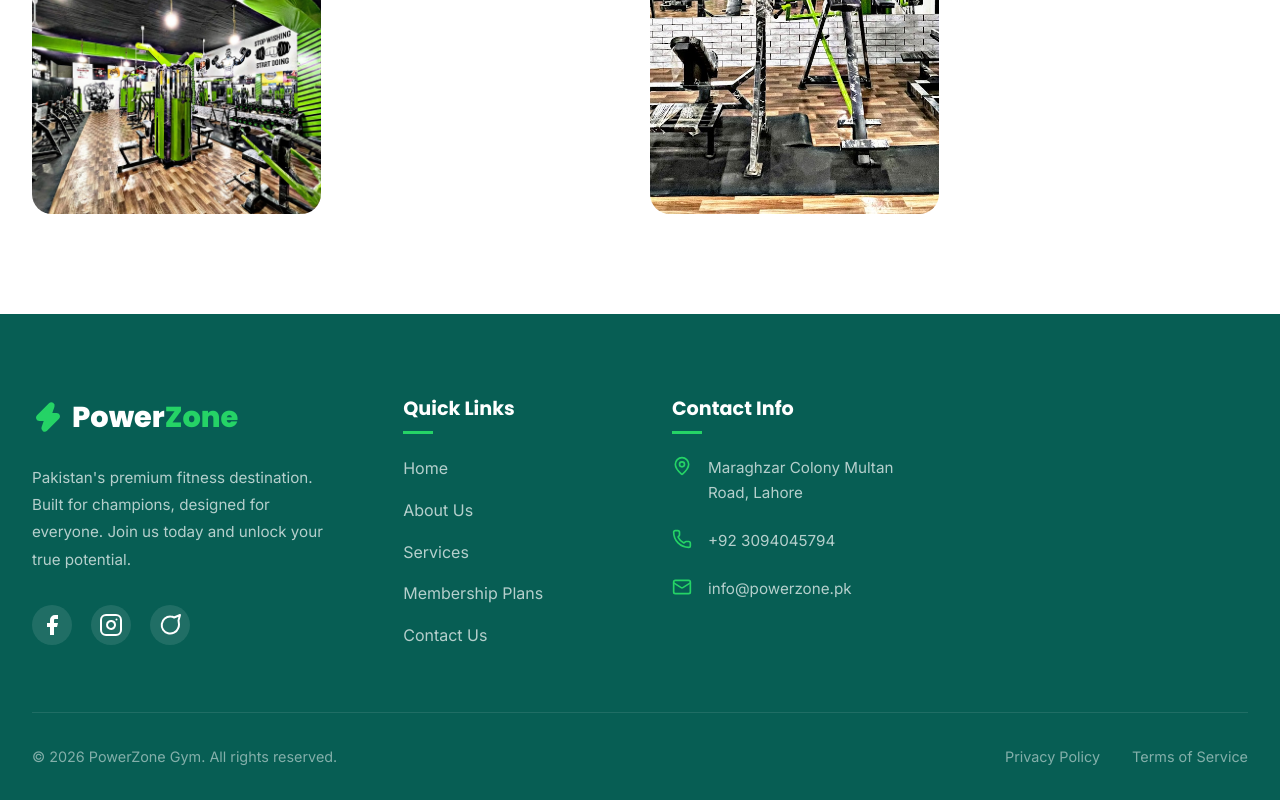
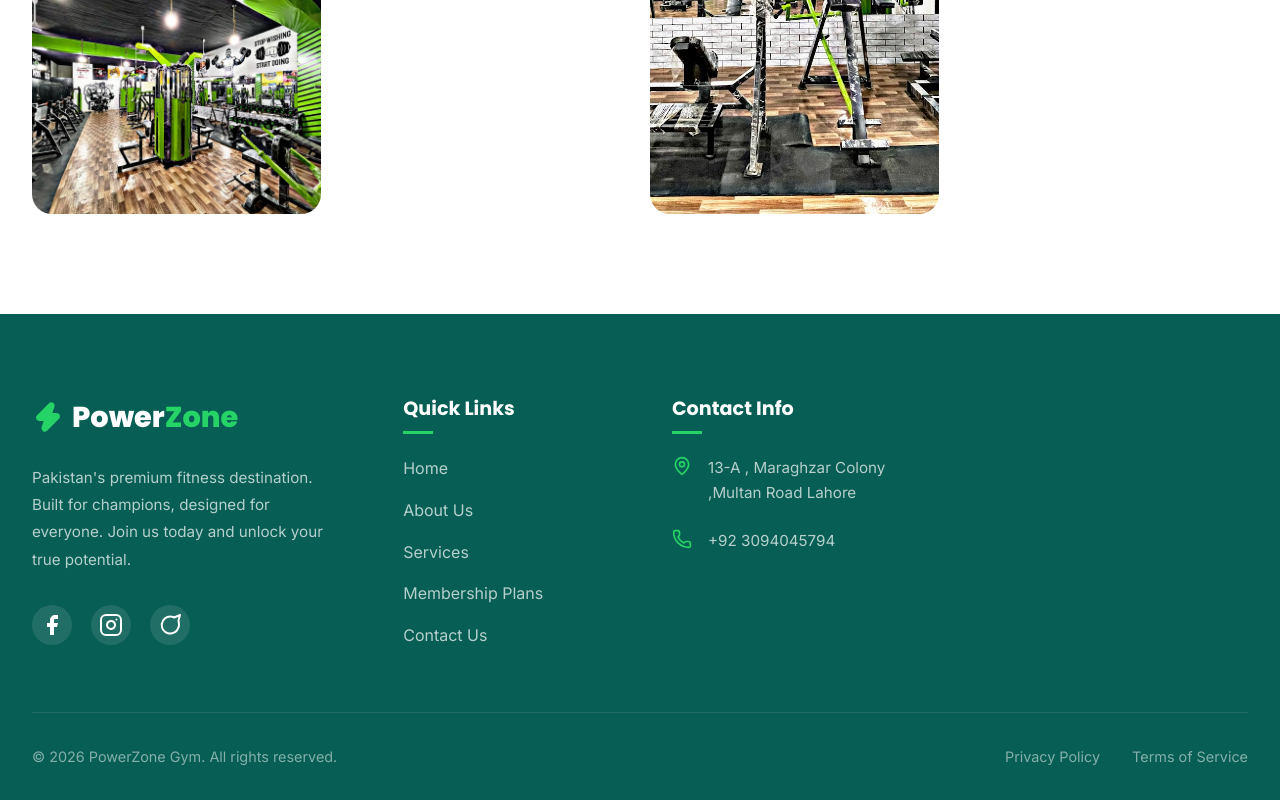
Before and after one commit to musmanarif12/PowerZone, a Next.js app: page / in a window 1280 px wide. Shown: the part 6599-7399 px from the top of the page. Built offline with nearby package versions, Linux system fonts and the light colour scheme; no server answers; the database is empty.

Commit message:
Content: Updated Footer address and removed email contact

```diff
--- a/components/Footer/Footer.tsx
+++ b/components/Footer/Footer.tsx
@@ -1,6 +1,6 @@
 import React from 'react';
 import Link from 'next/link';
-import { Zap, Phone, Mail, MapPin } from 'lucide-react';
+import { Zap, Phone, MapPin } from 'lucide-react';
 import styles from './Footer.module.css';
 
 const Footer = () => {
@@ -46,15 +46,11 @@ const Footer = () => {
             <div className={styles.contactInfo}>
               <div className={styles.infoItem}>
                 <MapPin className={styles.infoIcon} />
-                <span>Maraghzar Colony Multan Road, Lahore</span>
+                <span>13-A , Maraghzar Colony ,Multan Road Lahore</span>
               </div>
               <div className={styles.infoItem}>
                 <Phone className={styles.infoIcon} />
                 <span>+92 3094045794</span>
-              </div>
-              <div className={styles.infoItem}>
-                <Mail className={styles.infoIcon} />
-                <span>info@powerzone.pk</span>
               </div>
             </div>
           </div>
```
